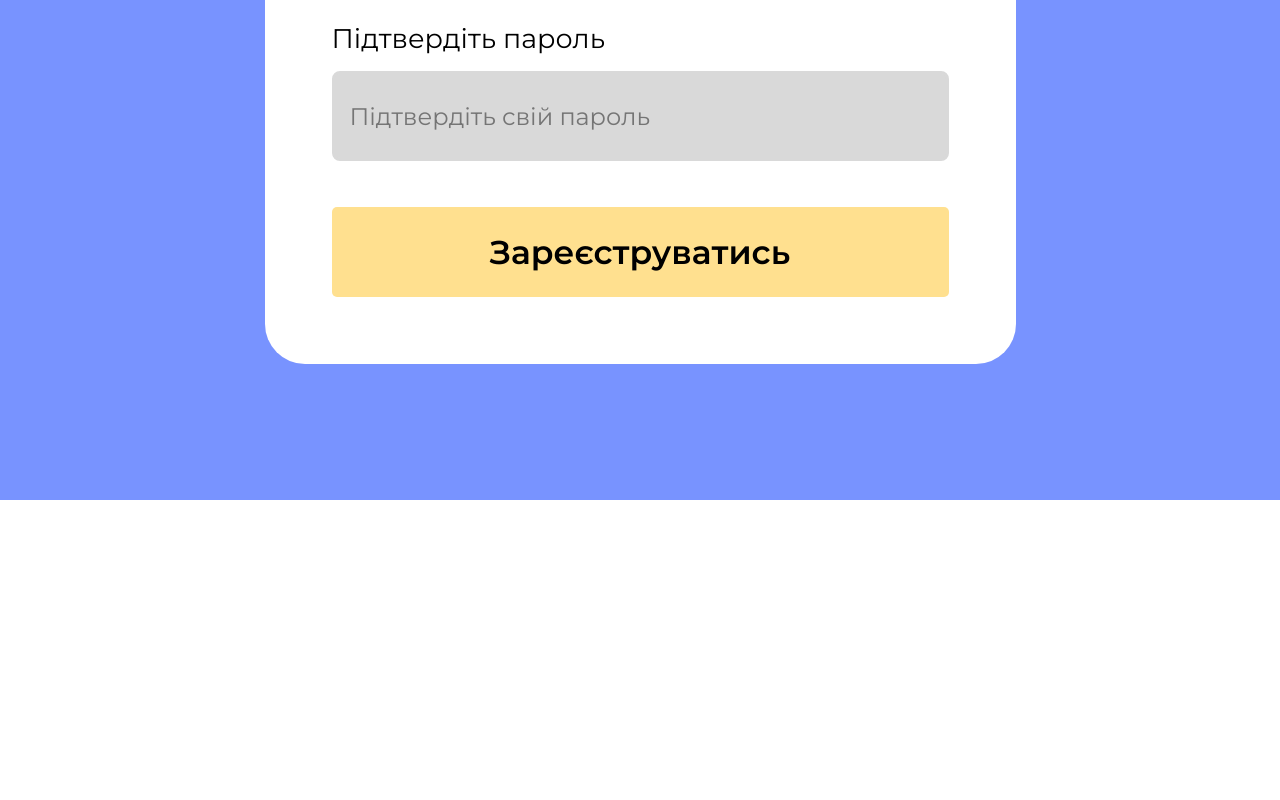
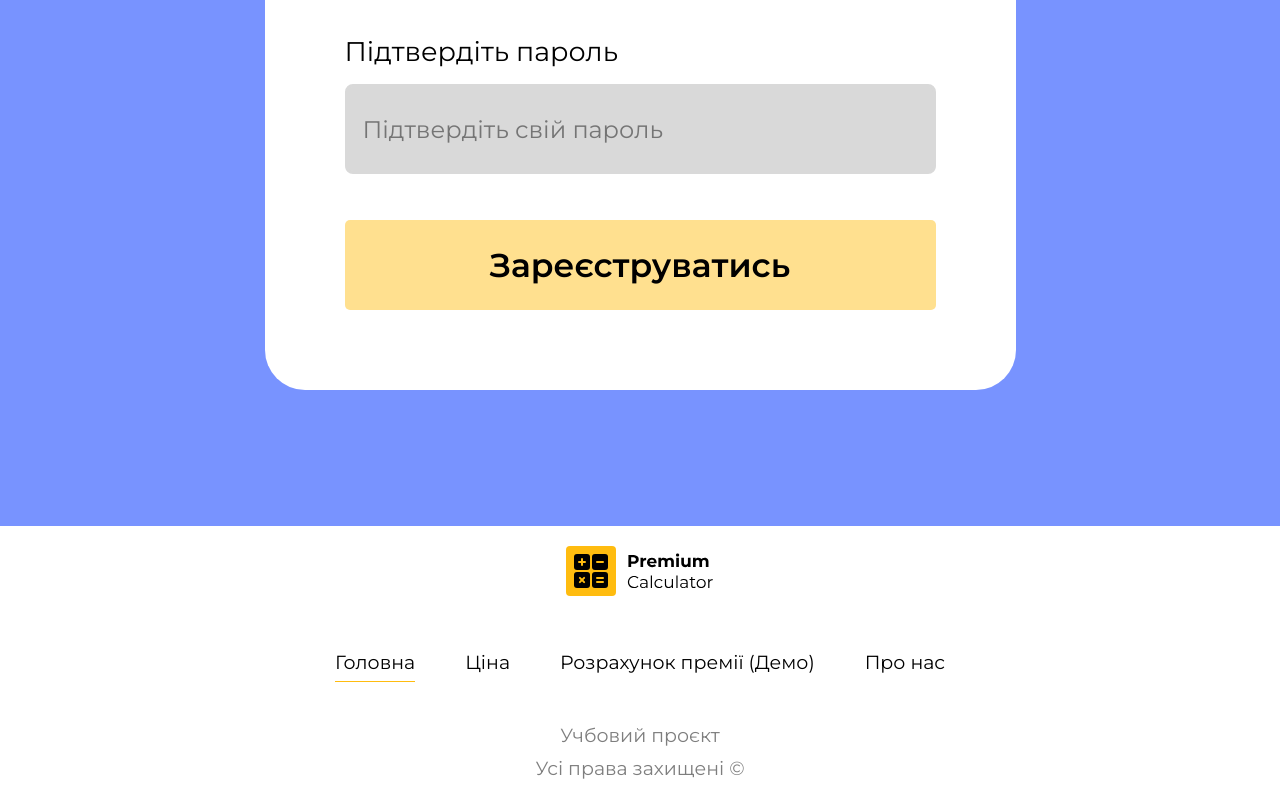
Before and after one commit to alashchev17/specific-calc, a plain HTML site: page templates/index.html in a window 1280 px wide. Shown: the part 1356-2156 px from the top of the page. Before the commit the page ends 1856 px from the top, so only its background shows below. Drawn offline with Linux system fonts and the light colour scheme.

Commit message:
Added footer section

```diff
--- /dev/null
+++ b/static/sass/blocks/_footer.sass
@@ -0,0 +1,42 @@
+.footer
+  background-color: $colorPrimary
+  padding: 20px 0
+  font-weight: 400
+  font-size: 19px
+  line-height: 23px
+  display: flex
+  flex-direction: column
+  align-items: center
+  justify-content: center
+  gap: 50px
+  &__list
+    list-style: none
+    padding: 0
+    margin: 0
+    display: flex
+    gap: 50px
+  &__link
+    color: $colorSecondary
+    position: relative
+    &:after
+      content: ''
+      position: absolute
+      width: 100%
+      height: 1px
+      background-color: $backgroundSecondary
+      left: 0
+      bottom: -8px
+      transition: all 0.5s
+      transform: scaleX(0)
+    &:hover
+      &:after
+        transform: scaleX(1)
+    &--active
+      &:after
+        transform: scaleX(1)
+  &__block
+    display: flex
+    flex-direction: column
+    gap: 10px
+    text-align: center
+    opacity: 0.5
--- a/static/sass/blocks/_registration.sass
+++ b/static/sass/blocks/_registration.sass
@@ -3,7 +3,7 @@
   align-items: center
   justify-content: center
   &__form
-    padding: 67px
+    padding: 80px
     max-width: 751px
     width: 100%
     background-color: $colorPrimary
--- a/static/sass/main.sass
+++ b/static/sass/main.sass
@@ -10,3 +10,4 @@
 @import "blocks/header"
 @import "blocks/hero"
 @import "blocks/registration"
+@import "blocks/footer"
--- a/templates/index.html
+++ b/templates/index.html
@@ -16,7 +16,7 @@
   </head>
   <body>
     <div class="preloader" id="preloader">
-      <img class="preloader__image" src="../static/images/icons/logotypePreloader.svg" alt="" />
+      <img class="preloader__image" src="../static/images/icons/logotypeSecondary.svg" alt="" />
     </div>
     <main class="calc">
       <div class="calc__nothing-important-block-about-project" id="a12397389213"></div>
@@ -108,6 +108,32 @@
       <!-- /.container -->
     </main>
     <!-- /.calc -->
+    <footer class="footer calc__footer">
+      <a href="#" class="logo footer__logo">
+        <img src="../static/images/icons/logotypeSecondary.svg" alt="Premium Calculator Logo" />
+      </a>
+      <nav class="footer__nav">
+        <ul class="footer__list">
+          <li class="footer__list-item">
+            <a href="#" class="footer__link footer__link--active">Головна</a>
+          </li>
+          <li class="footer__list-item">
+            <a href="#" class="footer__link">Ціна</a>
+          </li>
+          <li class="footer__list-item">
+            <a href="#" class="footer__link">Розрахунок премії (Демо)</a>
+          </li>
+          <li class="footer__list-item">
+            <a href="#" class="footer__link">Про нас</a>
+          </li>
+        </ul>
+      </nav>
+      <div class="footer__block">
+        <span class="footer__copyright">Учбовий проєкт</span>
+        <span class="footer__copyright">Усі права захищені &copy;</span>
+      </div>
+      <!-- /.footer__block -->
+    </footer>
     <script src="../static/js/main.js" type="text/javascript"></script>
   </body>
 </html>
```
Also changed, not shown: static/css/main.css, static/images/icons/logotypeSecondary.svg (renamed from static/images/icons/logotypePreloader.svg).
